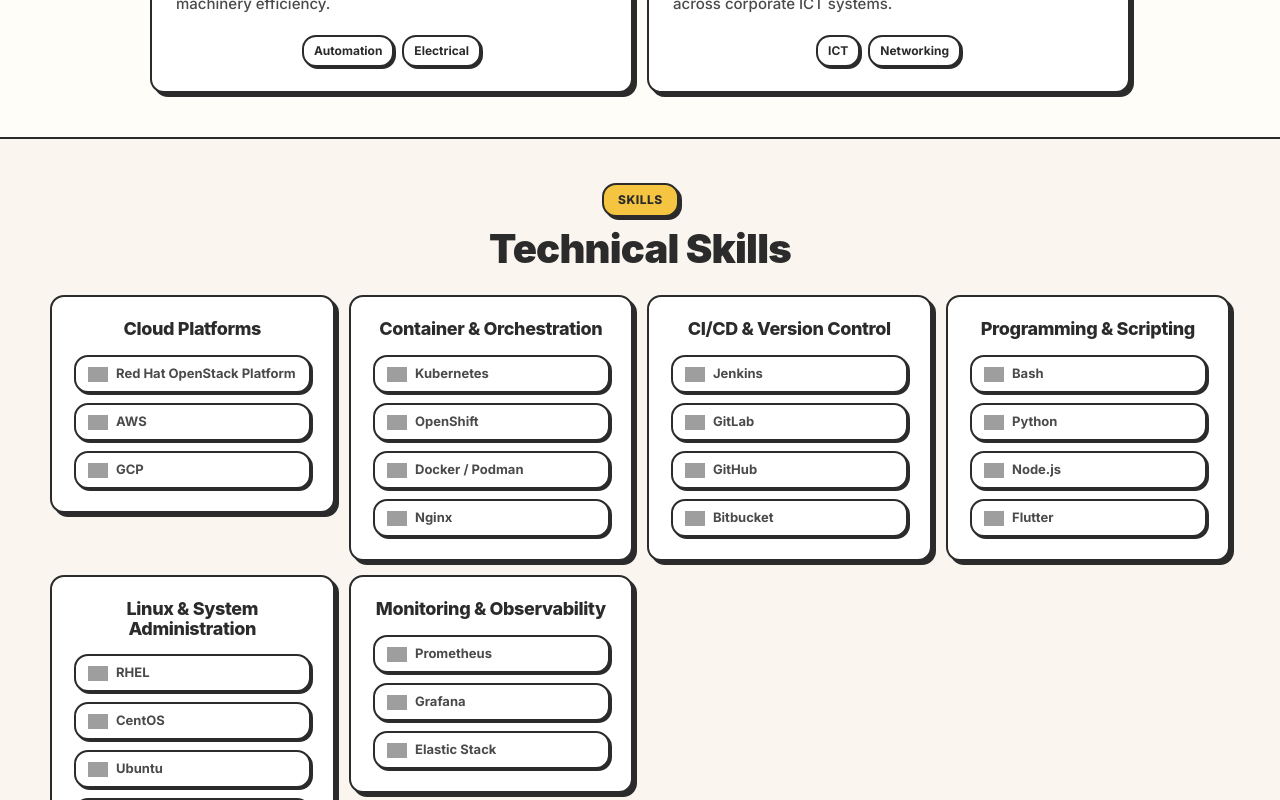
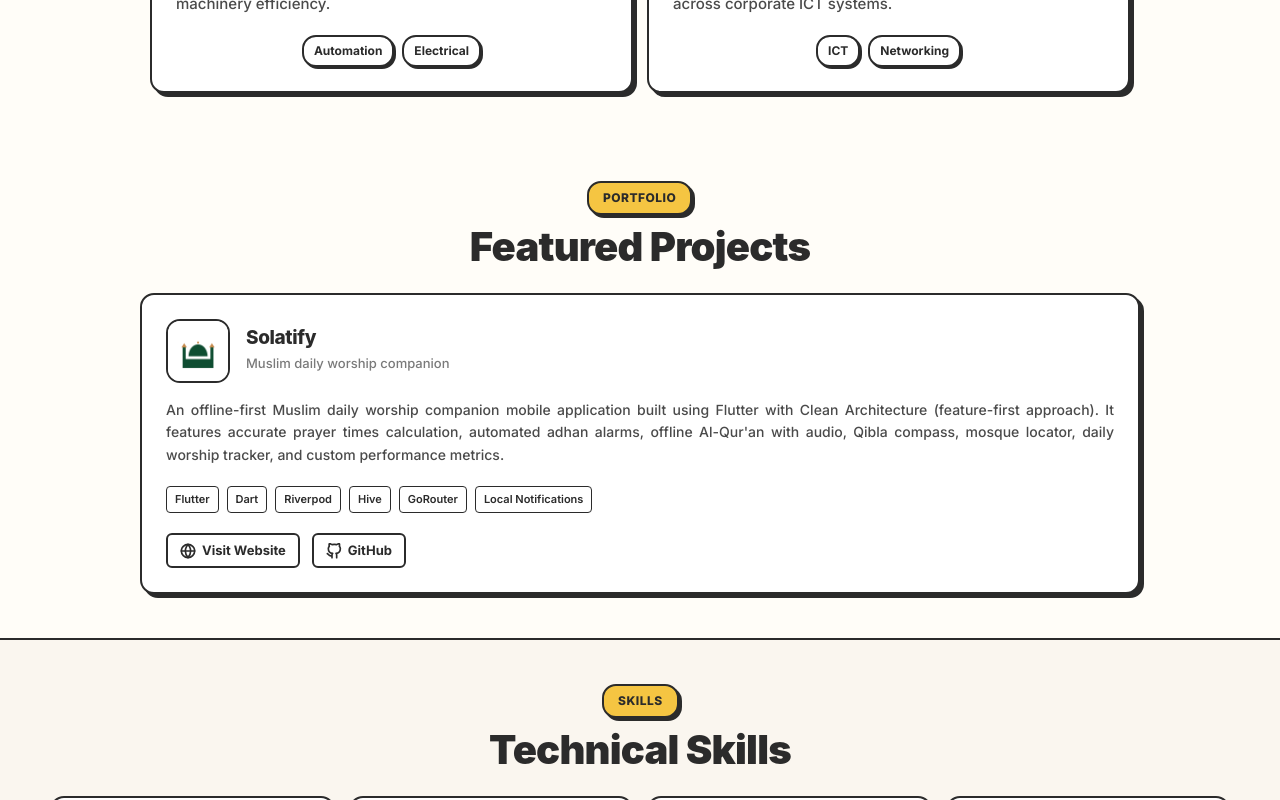
Before and after one commit to imransetiadi/about_me, a Next.js app: page / in a window 1280 px wide. Shown: the part 1480-2280 px from the top of the page. Built offline with nearby package versions, Linux system fonts and the light colour scheme; grey boxes are pictures that could not be loaded.

Commit message:
add some detail

```diff
--- a/src/app/page.module.css
+++ b/src/app/page.module.css
@@ -375,7 +375,8 @@
 .contactForm,
 .skillCategory,
 .statCard,
-.contactCard {
+.contactCard,
+.projectCard {
   border: var(--border-width) solid var(--border);
   border-radius: var(--radius);
   background: var(--bg-panel);
@@ -389,7 +390,8 @@
 .certCard:hover,
 .skillCategory:hover,
 .statCard:hover,
-.contactCard:hover {
+.contactCard:hover,
+.projectCard:hover {
   transform: translate(-3px, -3px);
   box-shadow: var(--shadow-brutal-lg);
 }
@@ -398,7 +400,8 @@
 .timelineCard:active,
 .certCard:active,
 .skillCategory:active,
-.contactCard:active {
+.contactCard:active,
+.projectCard:active {
   transform: translate(2px, 2px);
   box-shadow: 1px 1px 0 var(--border);
 }
@@ -457,7 +460,8 @@
 .timelineCard,
 .educationCard,
 .certCard,
-.contactForm {
+.contactForm,
+.projectCard {
   min-width: 0;
 }
 
@@ -723,6 +727,109 @@
 
 .educationCard p {
   margin-top: 14px;
+}
+
+/* ─── PROJECTS ─── */
+.projectsGrid {
+  display: grid;
+  grid-template-columns: repeat(auto-fit, minmax(360px, 1fr));
+  gap: 20px;
+  justify-content: center;
+  max-width: 1000px;
+  margin: 0 auto;
+}
+
+.projectCard {
+  display: flex;
+  flex-direction: column;
+  height: 100%;
+  padding: 24px;
+}
+
+.projectHeader {
+  display: flex;
+  align-items: center;
+  gap: 16px;
+  margin-bottom: 16px;
+}
+
+.projectImage {
+  width: 64px;
+  height: 64px;
+  border-radius: var(--radius);
+  border: var(--border-width) solid var(--border);
+  object-fit: contain;
+  background: var(--bg-body);
+  flex-shrink: 0;
+}
+
+.projectTitleArea {
+  min-width: 0;
+}
+
+.projectTitleArea h3 {
+  font-size: 19px;
+  margin: 0;
+}
+
+.projectTagline {
+  color: var(--text-muted);
+  font-size: 13px;
+  font-weight: 500;
+  margin-top: 4px;
+}
+
+.projectDescription {
+  font-size: 14px;
+  line-height: 1.6;
+  margin-bottom: 20px;
+  flex-grow: 1;
+}
+
+.projectTags {
+  display: flex;
+  flex-wrap: wrap;
+  gap: 8px;
+  margin-bottom: 20px;
+}
+
+.projectTags small {
+  background: var(--bg-body);
+  border: 1px solid var(--border);
+  padding: 4px 8px;
+  border-radius: 4px;
+  font-size: 11px;
+  font-weight: 600;
+}
+
+.projectActions {
+  display: flex;
+  gap: 12px;
+  margin-top: auto;
+}
+
+.projectActions a {
+  display: inline-flex;
+  align-items: center;
+  gap: 6px;
+  font-size: 13px;
+  font-weight: 700;
+  text-decoration: none;
+  padding: 6px 12px;
+  border: var(--border-width) solid var(--border);
+  border-radius: 6px;
+  background: var(--bg-panel);
+  transition: transform 0.15s ease, box-shadow 0.15s ease;
+}
+
+.projectActions a:hover {
+  transform: translate(-2px, -2px);
+  box-shadow: 2px 2px 0 var(--border);
+}
+
+.projectActions a:active {
+  transform: translate(1px, 1px);
+  box-shadow: none;
 }
 
 /* ─── CERTIFICATIONS ─── */
@@ -1119,7 +1226,8 @@
 
   .cardGrid,
   .timeline,
-  .certGrid {
+  .certGrid,
+  .projectsGrid {
     grid-template-columns: repeat(2, 1fr);
   }
 
@@ -1188,6 +1296,7 @@
   .cardGrid,
   .timeline,
   .certGrid,
+  .projectsGrid,
   .contactCards {
     grid-template-columns: 1fr;
   }
@@ -1302,7 +1411,8 @@
   .educationCard,
   .contactForm,
   .skillCategory,
-  .contactCard {
+  .contactCard,
+  .projectCard {
     padding: 18px;
   }
 }
--- a/src/app/page.tsx
+++ b/src/app/page.tsx
@@ -35,6 +35,18 @@
     period: "3 months",
     text: "Supported enterprise-level IT and network operations, assisted with active directory management, resolved network connectivity issues, and maintained high reliability across corporate ICT systems.",
     tags: ["ICT", "Networking"],
+  },
+];
+
+const projects = [
+  {
+    title: "Solatify",
+    tagline: "Muslim daily worship companion",
+    description: "An offline-first Muslim daily worship companion mobile application built using Flutter with Clean Architecture (feature-first approach). It features accurate prayer times calculation, automated adhan alarms, offline Al-Qur'an with audio, Qibla compass, mosque locator, daily worship tracker, and custom performance metrics.",
+    tags: ["Flutter", "Dart", "Riverpod", "Hive", "GoRouter", "Local Notifications"],
+    image: "/solatify-logo.png",
+    link: "https://solatify.my.id/",
+    github: "https://github.com/imransetiadi/solatify",
   },
 ];
 
@@ -167,6 +179,61 @@
           </div>
         </section></FadeIn>
 
+        <FadeIn delay={0.1}><section id="projects" className={styles.section}>
+          <div className="container">
+            <div className={`${styles.sectionHeader} ${styles.reveal}`}>
+              <span className={styles.eyebrow}>Portfolio</span>
+              <h2>Featured Projects</h2>
+            </div>
+
+            <div className={styles.projectsGrid}>
+              {projects.map((project) => (
+                <article key={project.title} className={`${styles.projectCard} ${styles.reveal}`}>
+                  <div className={styles.projectHeader}>
+                    <Image
+                      src={project.image}
+                      alt={`${project.title} logo`}
+                      width={64}
+                      height={64}
+                      className={styles.projectImage}
+                    />
+                    <div className={styles.projectTitleArea}>
+                      <h3>{project.title}</h3>
+                      <p className={styles.projectTagline}>{project.tagline}</p>
+                    </div>
+                  </div>
+                  <p className={styles.projectDescription}>{project.description}</p>
+                  <div className={styles.projectTags}>
+                    {project.tags.map((tag) => (
+                      <small key={tag}>{tag}</small>
+                    ))}
+                  </div>
+                  <div className={styles.projectActions}>
+                    {project.link && (
+                      <a href={project.link} target="_blank" rel="noopener noreferrer">
+                        <svg width="16" height="16" viewBox="0 0 24 24" fill="none" stroke="currentColor" strokeWidth="2.5" strokeLinecap="round" strokeLinejoin="round" aria-hidden="true">
+                          <circle cx="12" cy="12" r="10"></circle>
+                          <line x1="2" y1="12" x2="22" y2="12"></line>
+                          <path d="M12 2a15.3 15.3 0 0 1 4 10 15.3 15.3 0 0 1-4 10 15.3 15.3 0 0 1-4-10 15.3 15.3 0 0 1 4-10z"></path>
+                        </svg>
+                        Visit Website
+                      </a>
+                    )}
+                    {project.github && (
+                      <a href={project.github} target="_blank" rel="noopener noreferrer">
+                        <svg width="16" height="16" viewBox="0 0 24 24" fill="none" stroke="currentColor" strokeWidth="2.5" strokeLinecap="round" strokeLinejoin="round" aria-hidden="true">
+                          <path d="M9 19c-5 1.5-5-2.5-7-3m14 6v-3.87a3.37 3.37 0 0 0-.94-2.61c3.14-.35 6.44-1.54 6.44-7A5.44 5.44 0 0 0 20 4.77 5.07 5.07 0 0 0 19.91 1S18.73.65 16 2.48a13.38 13.38 0 0 0-7 0C6.27.65 5.09 1 5.09 1A5.07 5.07 0 0 0 5 4.77a5.44 5.44 0 0 0-1.5 3.78c0 5.42 3.3 6.61 6.44 7A3.37 3.37 0 0 0 9 18.13V22"></path>
+                        </svg>
+                        GitHub
+                      </a>
+                    )}
+                  </div>
+                </article>
+              ))}
+            </div>
+          </div>
+        </section></FadeIn>
+
         <FadeIn delay={0.1}><section id="skills" className={`${styles.section} ${styles.skillsSection}`}>
           <Skills />
         </section></FadeIn>
--- a/src/components/Header.tsx
+++ b/src/components/Header.tsx
@@ -3,12 +3,13 @@
 import { useEffect, useState } from "react";
 import styles from "../app/page.module.css";
 
-const sectionKeys = ["home", "about", "experience", "skills", "education", "certifications", "contact"] as const;
+const sectionKeys = ["home", "about", "experience", "projects", "skills", "education", "certifications", "contact"] as const;
 
 const sectionLabels: Record<typeof sectionKeys[number], string> = {
   home: "Home",
   about: "About",
   experience: "Experience",
+  projects: "Projects",
   skills: "Skills",
   education: "Education",
   certifications: "Certs",
```
Also changed, not shown: public/solatify-icon.jpg (added), public/solatify-logo.png (added).
